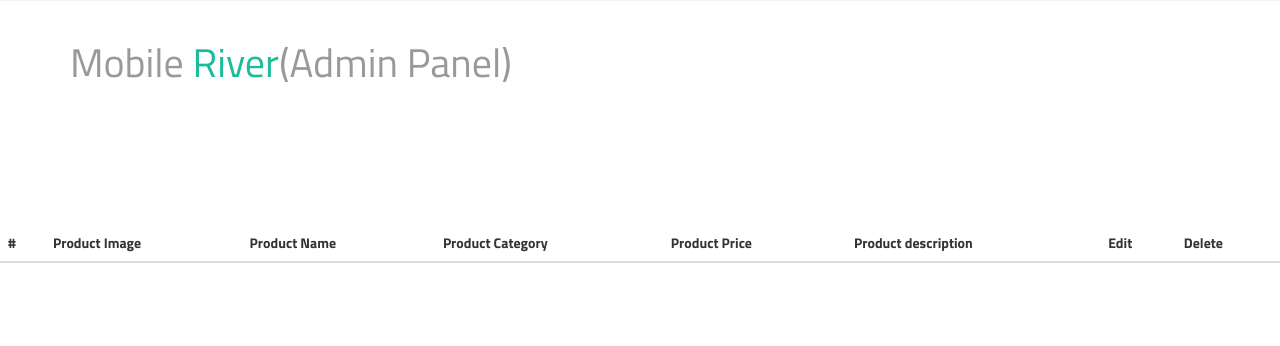
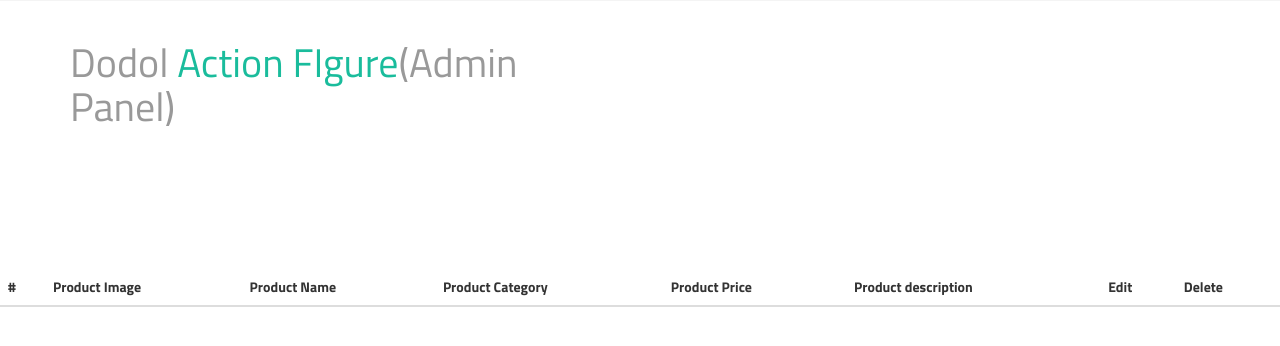
Before and after one commit to faizalfebriyanto886/Web-TA-DodolAcionFigure, a CodeIgniter app: the page made by application/views/admin.php in a window 1280 px wide. Shown: the top 346 px of the page. Run offline with CodeIgniter, Linux system fonts and the light colour scheme; lists and menus that the app fills with data are empty; some libraries are stand-ins or nearby versions.

Commit message:
head admin

```diff
--- a/application/views/include/head_admin.php
+++ b/application/views/include/head_admin.php
@@ -24,7 +24,7 @@
         <div class="row">
             <div class="col-sm-6">
                 <div class="logo">
-                    <h1><a href="<?php echo base_url() ?>Admin">Mobile<span> River</span>(Admin Panel)</a></h1>
+                    <h1><a href="<?php echo base_url() ?>Admin">Dodol<span> Action FIgure</span>(Admin Panel)</a></h1>
                 </div>
             </div>
 
```
